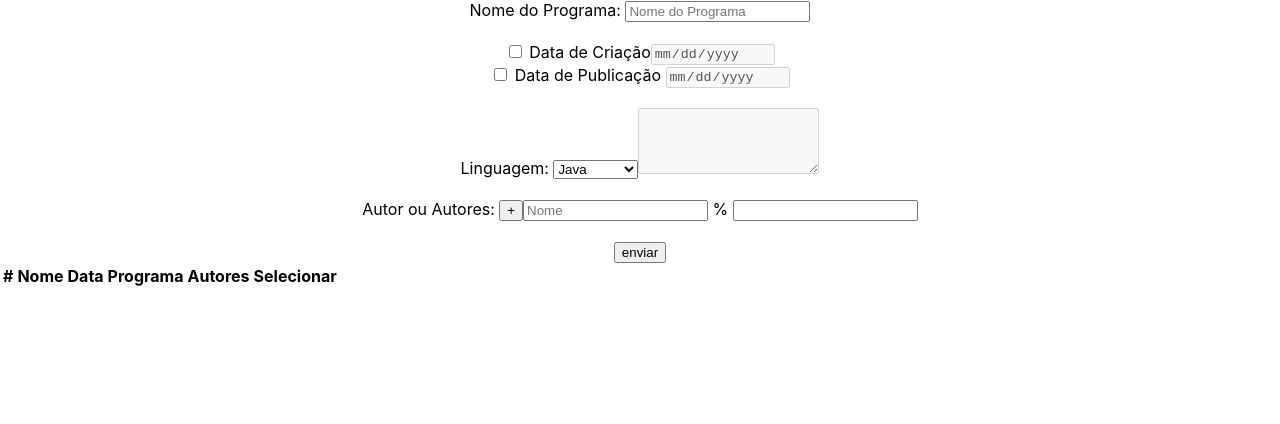
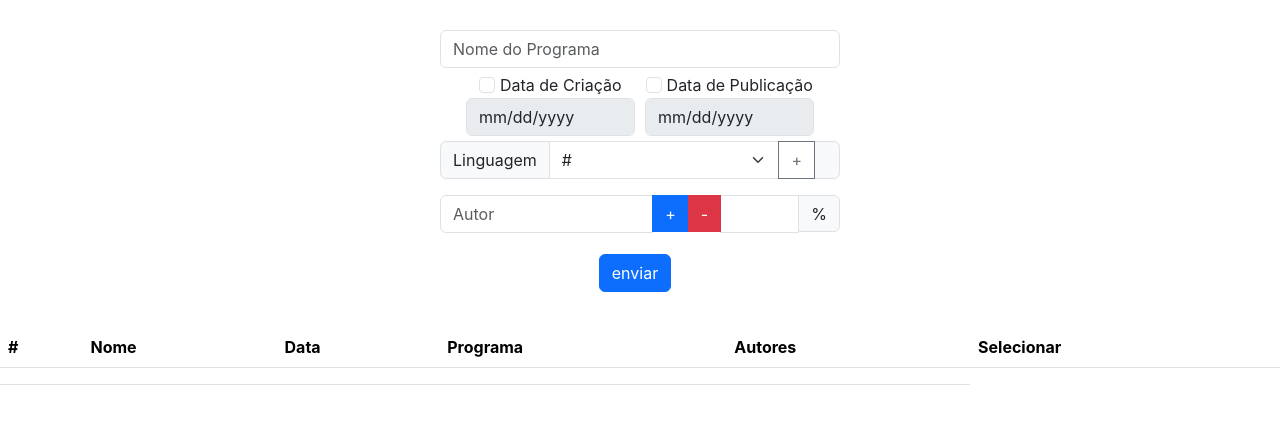
Before and after one commit to Patrick510/Teste-Spring, a React (Create React App) app: page / in a window 1280 px wide. Shown: the top 424 px of the page. Built offline with nearby package versions, Linux system fonts and the light colour scheme.

Commit message:
Form almost done

```diff
--- a/public/index.html
+++ b/public/index.html
@@ -1,14 +1,13 @@
 <!DOCTYPE html>
 <html lang="en">
+
 <head>
   <meta charset="utf-8" />
   <link rel="icon" href="%PUBLIC_URL%/favicon.ico" />
   <meta name="viewport" content="width=device-width, initial-scale=1" />
   <meta name="theme-color" content="#000000" />
-    <meta
-      name="description"
-      content="Web site created using create-react-app"
-    />
+  <meta name="description" content="Web site created using create-react-app" />
+  <link href="https://cdn.jsdelivr.net/npm/bootstrap@5.3.2/dist/css/bootstrap.min.css" rel="stylesheet" integrity="sha384-T3c6CoIi6uLrA9TneNEoa7RxnatzjcDSCmG1MXxSR1GAsXEV/Dwwykc2MPK8M2HN" crossorigin="anonymous">
   <link rel="apple-touch-icon" href="%PUBLIC_URL%/logo192.png" />
   <!--
       manifest.json provides metadata used when your web app is installed on a
@@ -26,6 +25,7 @@
     -->
   <title>React App</title>
 </head>
+
 <body>
   <noscript>You need to enable JavaScript to run this app.</noscript>
   <div id="root"></div>
@@ -40,4 +40,5 @@
       To create a production bundle, use `npm run build` or `yarn build`.
     -->
 </body>
+
 </html>
--- a/src/App.css
+++ b/src/App.css
@@ -1,38 +1,29 @@
-.App {
+form {
   text-align: center;
+  margin: 30px auto;
+  width: 25rem;
 }
 
-.App-logo {
-  height: 40vmin;
-  pointer-events: none;
+form input {
+  margin-bottom: 5px;
 }
 
-@media (prefers-reduced-motion: no-preference) {
-  .App-logo {
-    animation: App-logo-spin infinite 20s linear;
-  }
+form input[type="button"] {
+  margin-right: 10px;
 }
 
-.App-header {
-  background-color: #282c34;
-  min-height: 100vh;
-  display: flex;
-  flex-direction: column;
-  align-items: center;
-  justify-content: center;
-  font-size: calc(10px + 2vmin);
-  color: white;
+form #create-date {
+  margin-right: 10px;
 }
 
-.App-link {
-  color: #61dafb;
+form #nome-autor {
+  width: 10rem;
 }
 
-@keyframes App-logo-spin {
-  from {
-    transform: rotate(0deg);
-  }
-  to {
-    transform: rotate(360deg);
-  }
+form #btn-autor {
+  height: 2.32rem;
 }
+
+form #perc-autor {
+  height: 2.32rem;
+}
--- a/src/App.js
+++ b/src/App.js
@@ -4,7 +4,7 @@ import Tabela from "./Tabela";
 
 function App() {
   return (
-    <div className="App">
+    <div>
       <Formulario />
       <Tabela />
     </div>
--- a/src/Formulario.js
+++ b/src/Formulario.js
@@ -1,48 +1,70 @@
 function Formulario() {
   return (
     <form>
-      <label> Nome do Programa: </label>
-      <input type="text" placeholder="Nome do Programa" required />
-      <br />
+      <input
+        type="text"
+        placeholder="Nome do Programa"
+        required
+        className="form-control"
+      />
 
-      <br />
-      <label>
+      <label className="form-check-label" id="create-date">
         {" "}
-        <input type="checkbox" /> Data de Criação
+        <input type="checkbox" className="form-check-input" /> Data de Criação
+        <input
+          type="date"
+          placeholder=""
+          required
+          disabled
+          className="form-control"
+        />
       </label>
-      <input type="date" placeholder="" required disabled />
-      <br />
 
-      <label>
+      <label className="form-check-label">
         {" "}
-        <input type="checkbox" /> Data de Publicação{" "}
+        <input type="checkbox" className="form-check-input" /> Data de
+        Publicação{" "}
+        <input type="date" required disabled className="form-control" />
       </label>
-      <input type="date" placeholder="" required disabled />
 
-      <br />
-      <br />
-      <div>
-        <label> Linguagem: </label>
-        <select>
-          <option> Java </option>
-          <option> Python </option>
-          <option> JavaScript </option>
-          <option> Ruby </option>
-          <option> PHP </option>
+      <div className="input-group mb-3">
+        <label className="input-group-text">Linguagem</label>
+        <select
+          className="form-select"
+          id="inputGroupSelect03"
+          aria-label="Example select with button addon"
+        >
+          <option selected>#</option>
+          <option value="1"> Java </option>
+          <option value="2"> Python </option>
+          <option value="3"> JavaScript </option>
+          <option value="4"> Ruby </option>
+          <option value="5"> PHP </option>
         </select>
-        <textarea rows="4" disabled></textarea>
+        <button className="btn btn-outline-secondary">+</button>
+        <span className="input-group-text"></span>
       </div>
-      <br />
 
-      <label> Autor ou Autores: </label>
-      <input type="button" value="+" />
-      <input type="text" placeholder="Nome" required />
-      <label> % </label>
-      <input type="number" />
+      <div className="input-group mb-3">
+        <input
+          type="text"
+          className="form-control"
+          placeholder="Autor"
+          id="nome-autor"
+        />
+        <button className="btn btn-primary" id="btn-autor">
+          +
+        </button>
+        <button className="btn btn-danger" id="btn-autor">
+          -
+        </button>
+        <input type="number" className="form-control" required />
+        <span className="input-group-text" id="perc-autor">
+          %
+        </span>
+      </div>
 
-      <br />
-      <br />
-      <input type="button" value="enviar" />
+      <input type="button" value="enviar" className="btn btn-primary" />
       <br />
     </form>
   );
--- a/src/Tabela.js
+++ b/src/Tabela.js
@@ -1,6 +1,6 @@
 function Tabela() {
   return (
-    <table>
+    <table className="table">
       <thead>
         <tr>
           <th>#</th>
```
Also changed, not shown: 1 other file (tests, documents, lock files or other folders). Lines whose indentation alone changed are shown as unchanged.
